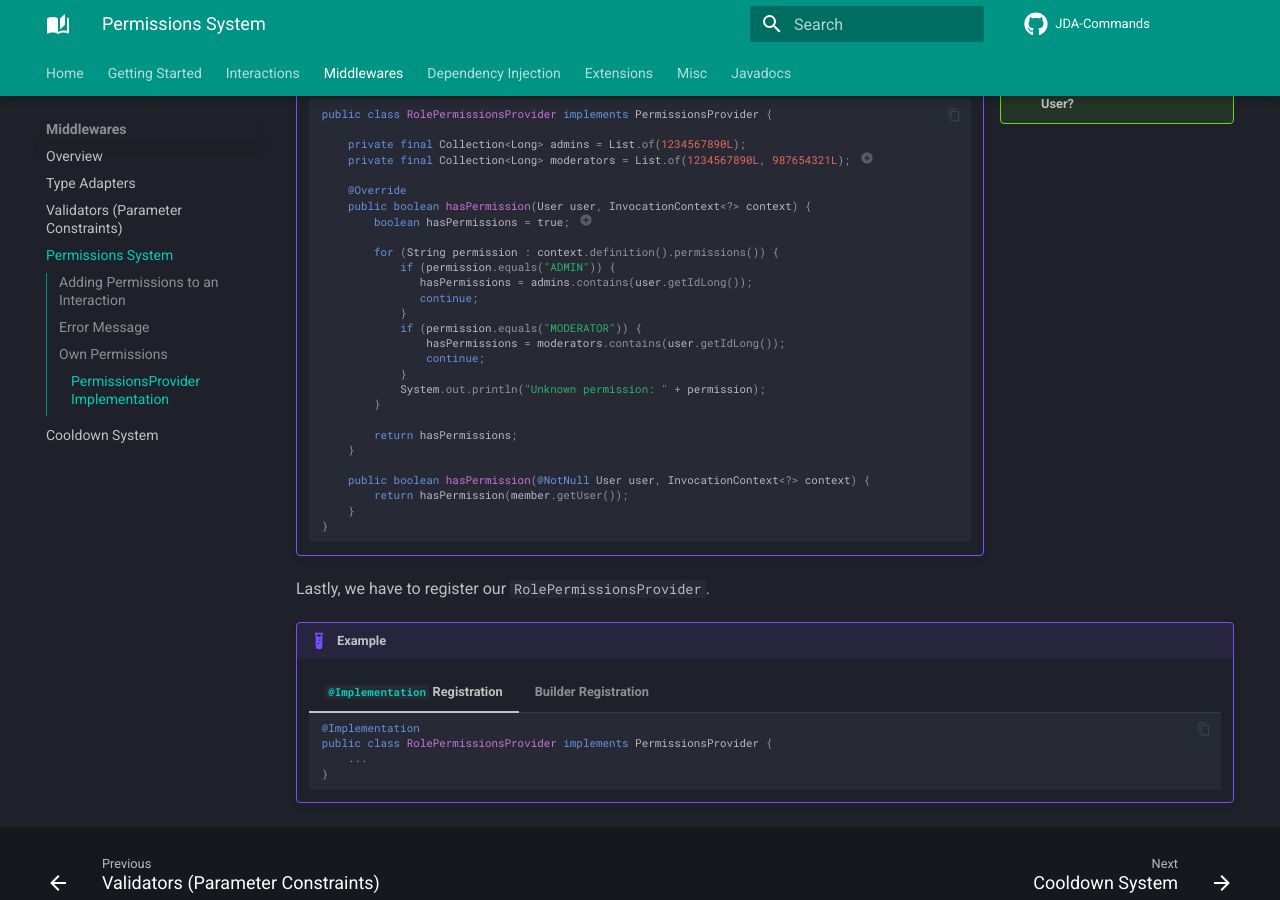
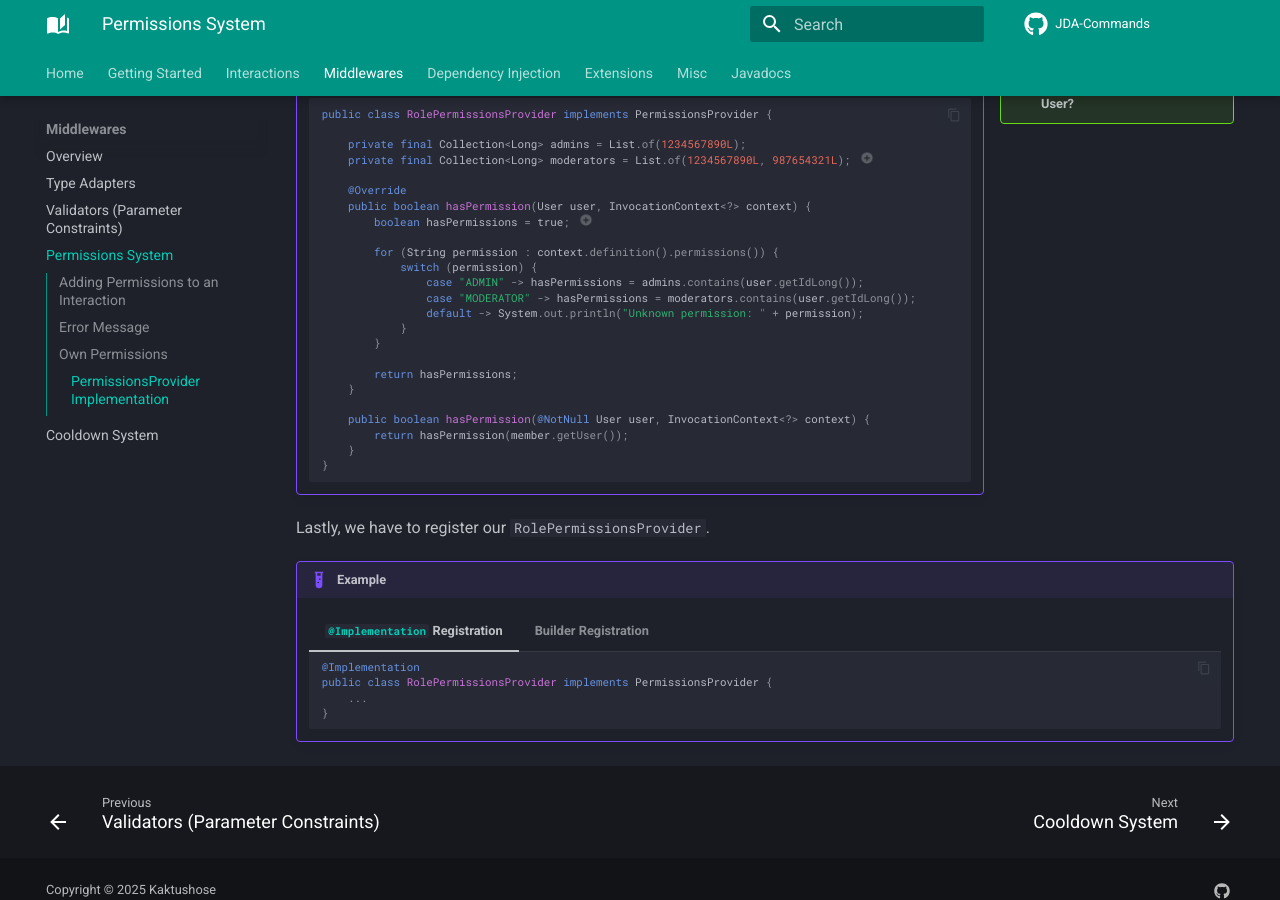
Before and after one commit to Kaktushose/jda-commands, an MkDocs documentation site: the page built from docs/middlewares/permissions.md, in a window 1280 px wide and 900 px high, scrolled down 2168 px. Built offline with MkDocs 1.6.1 and Material for MkDocs 9.7.7, drawn with Linux system fonts in a browser that asks for light colours; comment, search, counter and statistics services are not loaded.

Commit message:
improve example

```diff
--- a/docs/middlewares/permissions.md
+++ b/docs/middlewares/permissions.md
@@ -90,15 +90,11 @@ This distinction does not necessarily have to be relevant. In most cases, the _m
             boolean hasPermissions = true; //(2)!
 
             for (String permission : context.definition().permissions()) {
-                if (permission.equals("ADMIN")) {
-                   hasPermissions = admins.contains(user.getIdLong());
-                   continue;
+                switch (permission) {
+                    case "ADMIN" -> hasPermissions = admins.contains(user.getIdLong());
+                    case "MODERATOR" -> hasPermissions = moderators.contains(user.getIdLong());
+                    default -> System.out.println("Unknown permission: " + permission);
                 }
-                if (permission.equals("MODERATOR")) {
-                    hasPermissions = moderators.contains(user.getIdLong());
-                    continue;
-                }
-                System.out.println("Unknown permission: " + permission);
             }
 
             return hasPermissions;
```
